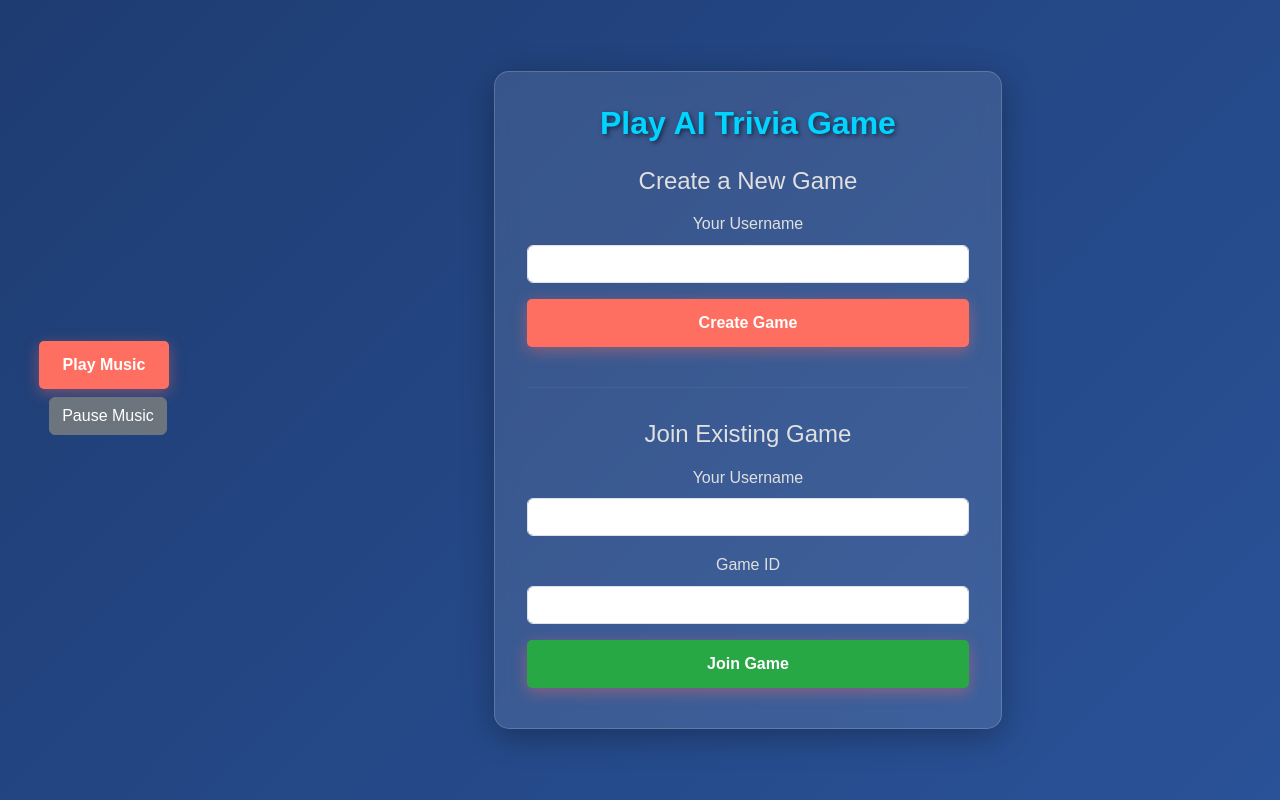
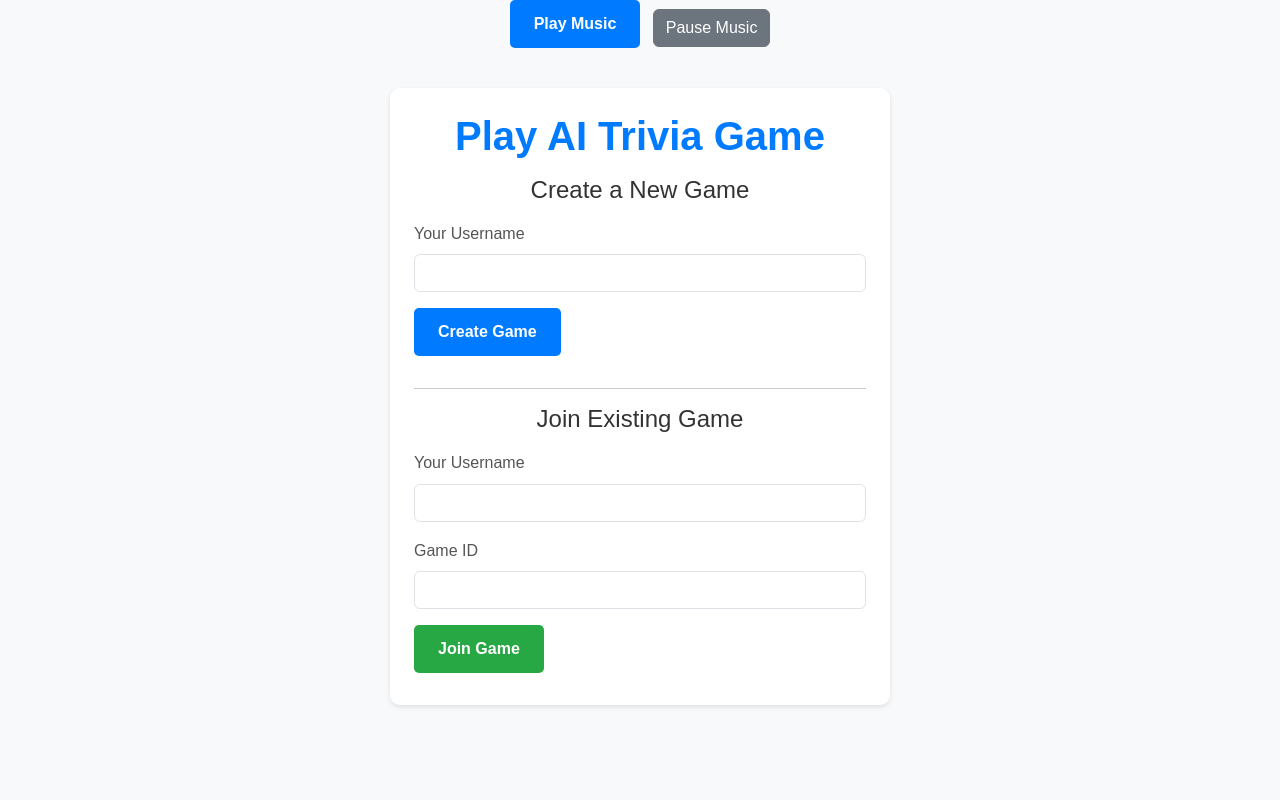
Before and after one commit to zml1997-stl/ai-trivia, a Flask app: page /play in a window 1280 px wide. Run offline with Flask 3, Linux system fonts and the light colour scheme.

Commit message:
Update index.html

```diff
--- a/templates/index.html
+++ b/templates/index.html
@@ -6,70 +6,6 @@
     <title>Play AI Trivia Game</title>
     <link href="https://cdn.jsdelivr.net/npm/bootstrap@5.3.0/dist/css/bootstrap.min.css" rel="stylesheet">
     <link rel="stylesheet" href="{{ url_for('static', filename='styles.css') }}">
-    <style>
-        body {
-            background: linear-gradient(135deg, #1e3c72, #2a5298); /* Matches welcome page theme */
-            color: #ffffff;
-            min-height: 100vh;
-            display: flex;
-            align-items: center;
-            padding: 0;
-            margin: 0;
-            font-family: 'Arial', sans-serif;
-        }
-        .play-card {
-            background: rgba(255, 255, 255, 0.1);
-            backdrop-filter: blur(10px);
-            border-radius: 15px;
-            padding: 2rem;
-            text-align: center;
-            max-width: 600px;
-            margin: 0 auto;
-            box-shadow: 0 8px 32px rgba(0, 0, 0, 0.3);
-            border: 1px solid rgba(255, 255, 255, 0.18);
-        }
-        .play-card h1 {
-            font-size: 2rem;
-            font-weight: 700;
-            color: #00d4ff;
-            text-shadow: 2px 2px 4px rgba(0, 0, 0, 0.5);
-            margin-bottom: 1.5rem;
-        }
-        .play-card h3 {
-            font-size: 1.5rem;
-            color: #e0e0e0;
-            margin-bottom: 1rem;
-        }
-        .form-label {
-            color: #e0e0e0;
-            font-weight: 500;
-        }
-        .btn-primary, .btn-success {
-            background-color: #ff6f61;
-            border: none;
-            transition: all 0.3s ease;
-            box-shadow: 0 4px 15px rgba(255, 111, 97, 0.4);
-        }
-        .btn-primary:hover, .btn-success:hover {
-            background-color: #e65b4d;
-            transform: translateY(-2px);
-            box-shadow: 0 6px 20px rgba(255, 111, 97, 0.6);
-        }
-        .btn-primary:active, .btn-success:active {
-            transform: translateY(0);
-            box-shadow: 0 2px 10px rgba(255, 111, 97, 0.4);
-        }
-        .btn-success {
-            background-color: #28a745; /* Green for join button */
-        }
-        .btn-success:hover {
-            background-color: #218838;
-        }
-        hr {
-            border-color: rgba(255, 255, 255, 0.2);
-            margin: 2rem 0;
-        }
-    </style>
 </head>
 <body>
     <audio id="background-music" autoplay loop muted>
@@ -77,14 +13,14 @@
     </audio>
 
     <!-- Play/Pause Buttons -->
-    <div class="text-center mb-4">
+    <div class="text-center mb-3">
         <button id="playButton" class="btn btn-primary">Play Music</button>
         <button id="pauseButton" class="btn btn-secondary">Pause Music</button>
     </div>
 
     <div class="container">
         <div class="row justify-content-center">
-            <div class="col-md-6">
+            <div class="col-12">
                 <div class="play-card">
                     <h1>Play AI Trivia Game</h1>
                     <div class="mb-4">
@@ -94,7 +30,7 @@
                                 <label for="username-create" class="form-label">Your Username</label>
                                 <input type="text" class="form-control" id="username-create" name="username" required>
                             </div>
-                            <button type="submit" class="btn btn-primary w-100">Create Game</button>
+                            <button type="submit" class="btn btn-primary">Create Game</button>
                         </form>
                     </div>
 
@@ -111,7 +47,7 @@
                                 <label for="game-id" class="form-label">Game ID</label>
                                 <input type="text" class="form-control" id="game-id" name="game_id" required>
                             </div>
-                            <button type="submit" class="btn btn-success w-100">Join Game</button>
+                            <button type="submit" class="btn btn-success">Join Game</button>
                         </form>
                     </div>
                 </div>
@@ -123,29 +59,20 @@
     <script>
         document.addEventListener("click", function() {
             document.getElementById("background-music").muted = false;
-        }, { once: true });  // Runs only once on first user interaction
+        }, { once: true });
     </script>
     <script>
-        // Ensure the audio element is defined
         const audioElement = new Audio('{{ url_for("static", filename="music.mp3") }}');
-
-        // Select the buttons after DOM is fully loaded
         document.addEventListener("DOMContentLoaded", function() {
             const playButton = document.getElementById("playButton");
             const pauseButton = document.getElementById("pauseButton");
-
-            // Play button functionality
             playButton.addEventListener("click", function() {
-                audioElement.muted = false; // Unmute if muted
+                audioElement.muted = false;
                 audioElement.play();
             });
-
-            // Pause button functionality
             pauseButton.addEventListener("click", function() {
                 audioElement.pause();
             });
-
-            // Ensure autoplay works if the browser blocks it
             audioElement.play().catch(() => {
                 console.log("Autoplay blocked. User interaction required.");
             });
```
